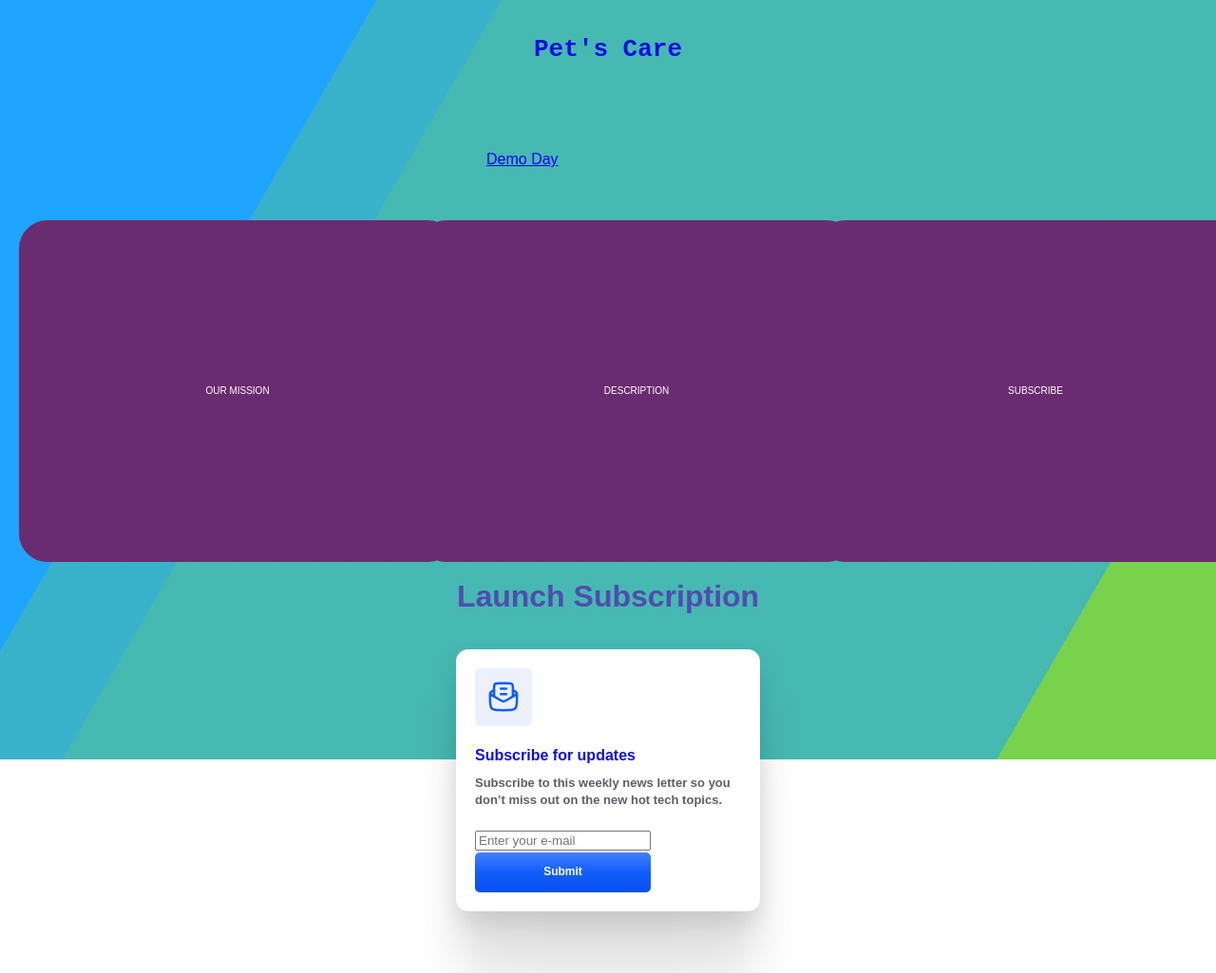
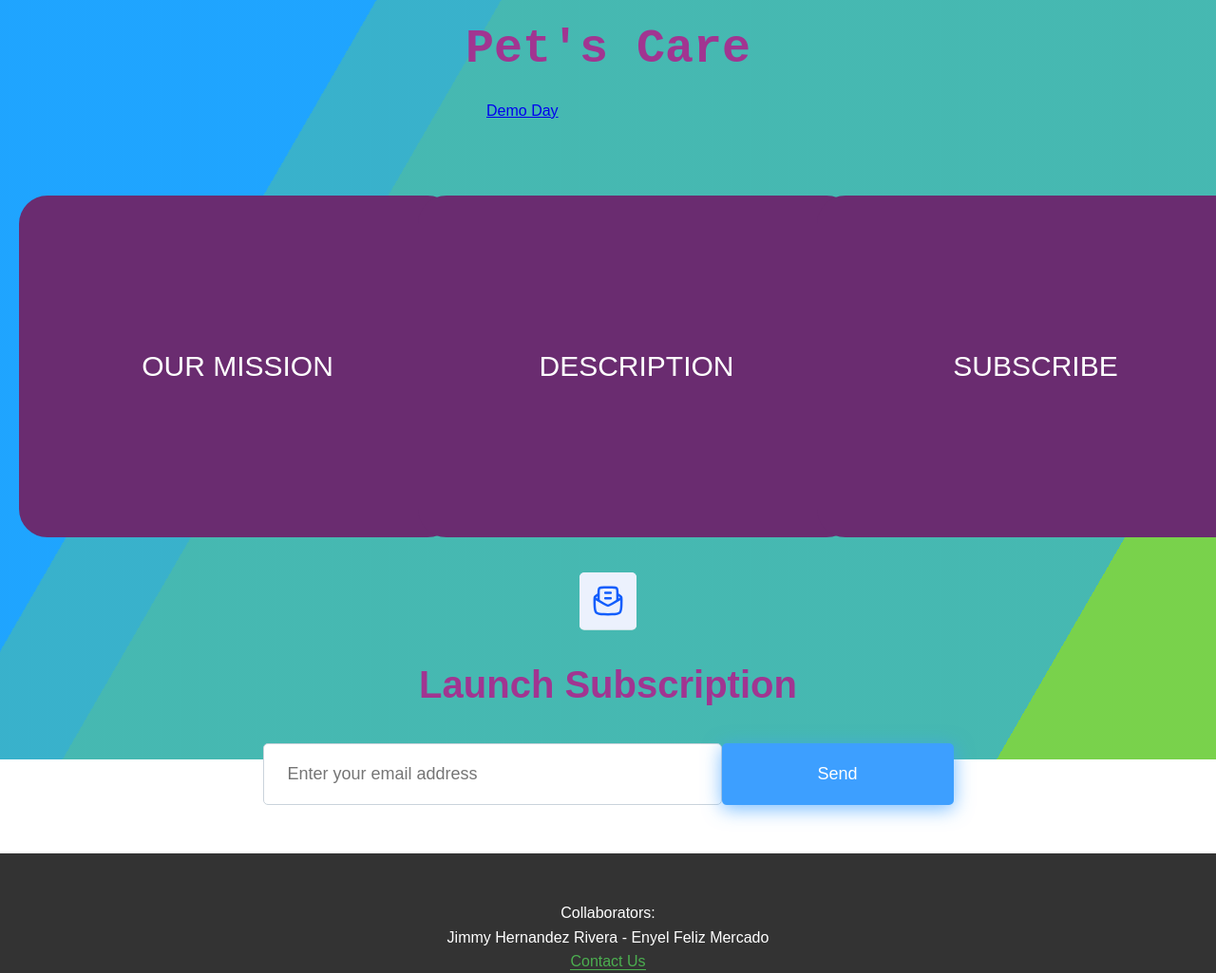
Before and after one commit to JimmyHernandez/landing_pagePC, a plain HTML site: page index.html in a window 1280 px wide. Shown: the top 1025 px of the page at 95% size. Drawn offline with Linux system fonts and the light colour scheme.

Commit message:
add first part of the script to subscribers

```diff
--- a/index.html
+++ b/index.html
@@ -4,6 +4,9 @@
     <meta charset="UTF-8">
     <meta name="viewport" content="width=device-width, initial-scale=1.0">
     <link rel="stylesheet" href="./styles/main.css">
+    <script>(function(d, s, id) { var js, pjs = d.getElementsByTagName(s)[0]; if (d.getElementById(id)) return; js = d.createElement(s); js.id = id; js.src = "//www.tickcounter.com/static/js/loader.js"; pjs.parentNode.insertBefore(js, pjs); }(document, "script", "tickcounter-sdk"));</script>
+    <script src="https://www.gstatic.com/firebasejs/9.4.0/firebase-app.js"></script>
+    <script src="https://www.gstatic.com/firebasejs/9.4.0/firebase-firestore.js"></script>
     <title>Pet's Care</title>
 
 </head>
@@ -20,15 +23,11 @@
         <h1 class="title">Pet's Care</h1>
     </header>
 
-<br>
-<br>
-
     <!-- COUNTDOWN -->
-    <script>(function(d, s, id) { var js, pjs = d.getElementsByTagName(s)[0]; if (d.getElementById(id)) return; js = d.createElement(s); js.id = id; js.src = "//www.tickcounter.com/static/js/loader.js"; pjs.parentNode.insertBefore(js, pjs); }(document, "script", "tickcounter-sdk"));</script>
     <a data-type="countdown" data-id="4401106" class="tickcounter" style="display:block; left:0; width:20%;  margin:auto;" title="Demo Day" href="//www.tickcounter.com/">Demo Day</a>
-    <!---->
 
 <br>
+<br><!--SPACE BETWEEN COUNTDOWND AND CARDS -->
 <br>
 
     <!-- MISSION, DESCRIPTION, SUBSCRIBE BOXES -->
@@ -53,7 +52,7 @@
                     <p>DESCRIPTION</p>
                 </div>
                 <div class="card-back">
-            <p>A web application created for the care of our pets. Here you will find tools and tutorials that will help you with the feeding, vaccination and care of our pet.</p>
+                <p>A web application created for the care of your pets. Here you will find tools and tutorials that will help you with the feeding, vaccination and care of your pet.</p>
                 </div>
             </div>
         </div>
@@ -70,21 +69,15 @@
             </div>
         </div>
     </main>
+
 <br>
+<br><!--SPACE BETWEEN CARDS AND SUBSCRIPTION -->
 <br>
 
     <!-- SUBSCRIPTION INFORMATION-->
     <section class="subscription">
         <div class="container">
-            <h2 class="section-title">Launch Subscription</h2>
-        </div>
-    </section>
-
-<!-- SUBSCRIPTION FORM-->
-    <section>
-        <div class="popup">
-            <form class="form">
-
+            <!-- ICON -->
             <div class="icon">
                 <svg xmlns="http://www.w3.org/2000/svg" fill="none" viewBox="0 0 34 34" height="34" width="34">
                     <path stroke-linejoin="round" stroke-width="2.5" stroke="#115DFC" d="M7.08385 9.91666L5.3572 11.0677C4.11945 11.8929 3.50056 12.3055 3.16517 12.9347C2.82977 13.564 2.83226 14.3035 2.83722 15.7825C2.84322 17.5631 2.85976 19.3774 2.90559 21.2133C3.01431 25.569 3.06868 27.7468 4.67008 29.3482C6.27148 30.9498 8.47873 31.0049 12.8932 31.1152C15.6396 31.1838 18.3616 31.1838 21.1078 31.1152C25.5224 31.0049 27.7296 30.9498 29.331 29.3482C30.9324 27.7468 30.9868 25.569 31.0954 21.2133C31.1413 19.3774 31.1578 17.5631 31.1639 15.7825C31.1688 14.3035 31.1712 13.564 30.8359 12.9347C30.5004 12.3055 29.8816 11.8929 28.6437 11.0677L26.9171 9.91666"></path>
@@ -93,30 +86,59 @@
                     <path stroke-linejoin="round" stroke-linecap="round" stroke-width="2.5" stroke="#115DFC" d="M14.1667 14.1667H19.8334M14.1667 8.5H19.8334"></path>
                 </svg>
             </div>
+            <!-- SUBSCRIPTION TITTLE -->
+            <div>
+                <br>
+                <h3 class="section-title">Launch Subscription</h3>
+            </div>
+        </div>
+    </section>
 
-                <div class="note">
-                    <label class="title">Subscribe for updates</label>
-                    <span class="subtitle">Subscribe to this weekly news letter so you don’t miss out
-                    on the new hot tech topics.</span>
+<!-- SUBSCRIPTION FORM-->
+
+    <div class="form">
+        <input type="email" class="form__email" placeholder="Enter your email address">
+        <button class="form__button">Send</button>
     </div>
 
-                <div>
-                    <input placeholder="Enter your e-mail" title="Enter your e-mail" name="email" type="email" class="input_field">
-                    <button class="submit">Submit</button>
-                </div>
-
-            </form>
-        </div>
-    </section>
 <br>
 <br>
 
-<!-- SUBSCRIPTIO SCRIPT -->
-    <!-- JAVASCRIPT-CODE -->
-<!---->
+<!-- SUBSCRIPTION SCRIPT -->
 
-<br>
-<br>
+    <script>
+        // Get references to the form elements
+            const emailInput = document.querySelector('.form__email');
+            const submitButton = document.querySelector('.form__button');
+            const form = document.querySelector('.form');
+
+        // Function to validate an email address using a regular expression
+            function isValidEmail(email) {
+                const emailRegex = /^[a-zA-Z0-9._-]+@[a-zA-Z0-9.-]+\.[a-zA-Z]{2,4}$/;
+                return emailRegex.test(email);
+            }
+
+        // Function to handle form submission
+            function handleSubmit(event) {
+            event.preventDefault(); // Prevent the default form submission behavior
+
+            const email = emailInput.value;
+
+            if (isValidEmail(email))
+             {
+                    // You can send the email to your server for subscription processing here
+                    // For now, let's just display a success message
+                    alert('Thank you for subscribing!');
+                    emailInput.value = ''; // Clear the input field
+                } else {
+                    alert('Please enter a valid email address.');
+                }
+            }
+
+        // Attach an event listener to the form's submit button
+        submitButton.addEventListener('click', handleSubmit);
+
+    </script>
 
 <!-- FOOTER -->
     <footer class="footer">
--- a/styles/main.css
+++ b/styles/main.css
@@ -1,4 +1,10 @@
-/* styles/main.css */
+/*
+  PET'S CARE LANDING PAGE CSS file
+  PATH: styles/main.css
+  COLLABORATORS:
+    JIMMY HERNANDEZ RIVERA
+    ENYEL FELIZ MERCADO
+*/
 
 /* Reset */
 body, h1, h2, h3, p, label {
@@ -33,13 +39,20 @@ body {
   font-style: normal;
   font-weight: 700;
   line-height: 24px;
-color: #120ee1;
+  color: #a13591;
+  font-size: 50px;
 }
 
 /* Sections */
 .section-title {
-  font-size: 2rem;
-  color: #514caf;
+  font-size: 40px;
+  color: #a13591;
+  margin-bottom: 10px;
+  text-align: center;
+}
+
+.section-subtitle {
+  color: #a13591;
   margin-bottom: 10px;
   text-align: center;
 }
@@ -49,102 +62,10 @@ color: #120ee1;
   text-align: center;
 }
 
-/* Subscription Form */
-.subscription-form {
-  padding: 20px;
-  border-radius: 10px;
-  box-shadow: 0 4px 8px rgba(0, 0, 0, 0.1);
-  text-align: center;
-}
-
-.form-field {
-  margin-bottom: 5px;
-}
-
-/* Subscribe Button */
-.subscribe-button {
-  background-color: #4caf50;
-  color: #fff;
-  border: none;
-  padding: 10px 20px;
-  border-radius: 5px;
-  cursor: pointer;
-  transition: background-color 0.3s ease;
-}
-
-.subscribe-button:hover {
-  background-color: #45a049;
-}
-
-/* Footer */
-.footer {
-  display: flexbox;
-  background-color: #333;
-  color: #fff;
-  text-align: center;
-  padding: 40px 0;
-  bottom: 0;
-  border: 0;
-  position: absolute;
-  height: 120px;
-  width: 100%;
-  bottom: auto;
-  max-height: 3%;
-
-
-}
-
-.footer a {
-  color: #4caf50;
-  text-decoration: none;
-  border-bottom: 1px solid #4caf50;
-  padding-bottom: 2px;
-  transition: border-bottom 0.3s ease;
-}
-
-.footer a:hover {
-  border-bottom: 2px solid #4caf50;
-}
-
-/* Boxes */
-#boxes {
-display: flex;
-justify-content: space-between;
-align-items: center;
-text-align: center;
-}
-
-#column1, #column2, #column3 {
-flex: 10 10 33%;
-}
-
-h3 {
-width: 100%;
-margin: 0;
-}
-
-/* Popup */
-.popup {
+/* Icon */
+.icon {
   margin: auto;
   position: relative;
-width: 320px;
-height: fit-content;
-background: #FFFFFF;
-box-shadow: 0px 187px 75px rgba(0, 0, 0, 0.01), 0px 105px 63px rgba(0, 0, 0, 0.05), 0px 47px 47px rgba(0, 0, 0, 0.09), 0px 12px 26px rgba(0, 0, 0, 0.1), 0px 0px 0px rgba(0, 0, 0, 0.1);
-border-radius: 13px;
-}
-
-/* Form */
-.form {
-display: flex;
-flex-direction: column;
-align-items: flex-start;
-padding: 20px;
-gap: 20px;
-}
-
-/* Icon */
-.icon {
   display: flex;
   align-items: center;
   justify-content: center;
@@ -153,63 +74,10 @@ height: 60px;
   background: #ECF1FD;
   box-shadow: 0px 0.5px 0.5px #EFEFEF, 0px 1px 0.5px rgba(239, 239, 239, 0.5);
   border-radius: 5px;
+
 }
 
-/* Note */
-.note {
-display: flex;
-flex-direction: column;
-gap: 8px;
-}
-
-.subtitle {
-font-style: normal;
-font-weight: 600;
-font-size: 13px;
-line-height: 18px;
-color: #5F5D6B;
-}
-
-/* Input Field */
-.input-field {
-width: 100%;
-height: 42px;
-padding: 0 0 0 12px;
-border-radius: 5px;
-outline: none;
-border: 1px solid #e5e5e5;
-filter: drop-shadow(0px 1px 0px #efefef) drop-shadow(0px 1px 0.5px rgba(239, 239, 239, 0.5));
-transition: all 0.3s cubic-bezier(0.15, 0.83, 0.66, 1);
-}
-
-.input-field:focus {
-border: 1px solid transparent;
-box-shadow: 0px 0px 0px 1px #2B2B2F;
-background-color: transparent;
-}
-
-/* Submit Button */
-.form button.submit {
-display: flex;
-flex-direction: row;
-justify-content: center;
-align-items: center;
-padding: 10px 18px;
-gap: 10px;
-width: 100%;
-height: 42px;
-background: linear-gradient(180deg, #4480FF 0%, #115DFC 50%, #0550ED 100%);
-box-shadow: 0px 0.5px 0.5px #EFEFEF, 0px 1px 0.5px rgba(239, 239, 239, 0.5);
-border-radius: 5px;
-border: 0;
-font-style: normal;
-font-weight: 600;
-font-size: 12px;
-line-height: 15px;
-color: #ffffff;
-}
-
-/*BOXES*/
+/*CARDS*/
 .card {
   width: 400px;
   height: 300px;
@@ -244,7 +112,7 @@ color: #ffffff;
   border: 30px solid #6A2C70;
   border-radius: 30px;
   justify-content: center;
-  font-size: 10px;
+  font-size: 30px;
   transform: rotateY(0deg);
 }
 
@@ -260,6 +128,7 @@ color: #ffffff;
   transform: rotateY(180deg);
 }
 
+ /*CARD ALIGN TO CENTER*/
 #boxes {
   display: flex;
   justify-content: space-evenly; /* Distribute space between columns */
@@ -271,16 +140,7 @@ color: #ffffff;
   flex: 10 10 33%; /* Set fixed width for columns */
 }
 
-
 /*BACKGROUND ANIMATION*/
-
-html {
-  height:100%;
-}
-
-body {
-  margin:0;
-}
 
 .bg {
   animation:slide 3s ease-in-out infinite alternate;
@@ -328,3 +188,67 @@ h1 {
     transform:translateX(25%);
   }
 }
+
+/*SUBSCRIBE FORM*/
+
+.form {
+  justify-content:center;
+  display: flex;
+ }
+
+.form__email {
+  padding: 20px 25px;
+	border-radius: 5px;
+ 	border: 1px solid #CAD3DB;
+	width: 431px;
+	font-size: 18px;
+	color: #0F121F;
+}
+
+.form__email:focus {
+	outline: 1px solid #3D9FFF;
+
+}
+
+.form__button {
+  background: #3D9FFF;
+	padding: 10px;
+	border: none;
+	width: 244px;
+	height: 65px;
+	border-radius: 5px;
+	font-size: 18px;
+	color: white;
+	box-shadow: 0 4px 20px rgba(61, 159, 255, 0.7);
+}
+
+.form__button:hover {
+	box-shadow: 0 10px 20px rgba(145, 90, 207, 0.7);
+}
+
+/* Footer */
+.footer {
+  background-color: #333;
+  color: #fff;
+  text-align: center;
+  padding: 50px 0;
+  bottom: 0;
+  border: 0;
+  position: absolute;
+  height: 120px;
+  width: 100%;
+  bottom: auto;
+  max-height: 3%;
+}
+
+.footer a {
+  color: #4caf50;
+  text-decoration: none;
+  border-bottom: 1px solid #4caf50;
+  padding-bottom: 0;
+  transition: border-bottom 0.3s ease;
+}
+
+.footer a:hover {
+  border-bottom: 2px solid #4caf50;
+}
```
Also changed, not shown: landingpage-a744a-firebase-adminsdk-25rc6-350f1dec3d.json (added, +13 -0 lines). Lines whose indentation alone changed are shown as unchanged.
